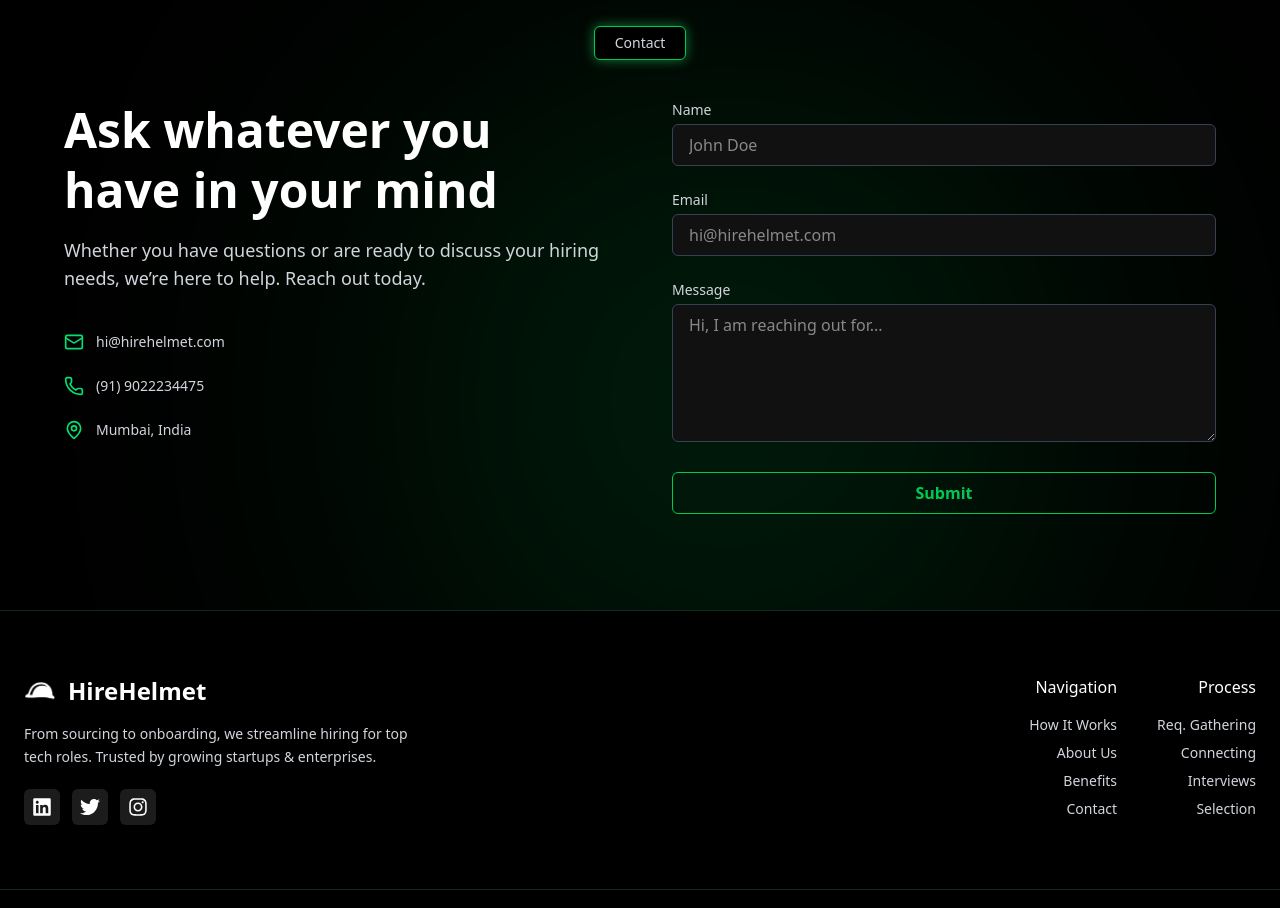
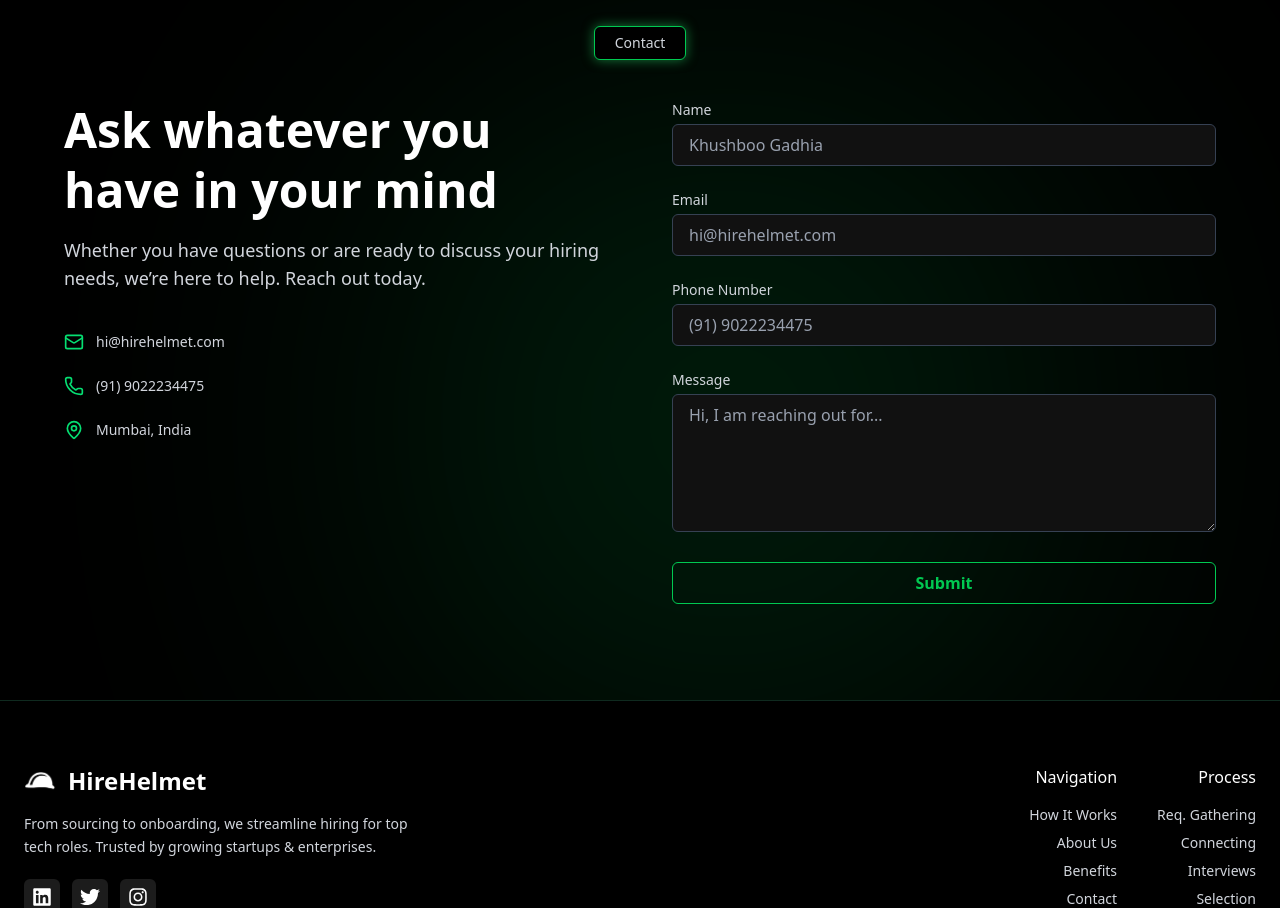
Before and after one commit to bhoomisingh-21/Hr-Recuritment-Website, a React (Vite) app: page / in a window 1280 px wide. Shown: the part 3420-4328 px from the top of the page. Built offline with nearby package versions, Linux system fonts and the light colour scheme; a web font is replaced by a local one.

Commit message:
updated contact page

```diff
--- a/index.html
+++ b/index.html
@@ -12,7 +12,7 @@
     />
 
     <!-- Favicon -->
-    <link rel="icon" type="image/png" href="/assets/favicon.png" />
+    <link rel="icon" type="image/png" href="/assets/Favicon.png" />
   </head>
   <body>
     <div id="root"></div>
--- a/src/Contacts.jsx
+++ b/src/Contacts.jsx
@@ -76,26 +76,39 @@ export default function Contact() {
             <label className="block mb-1 text-sm text-gray-300">Name</label>
             <input
               type="text"
-              placeholder="John Doe"
-              className="w-full bg-[#111111] border border-gray-700 px-4 py-2 rounded-md text-white focus:outline-none focus:ring-2 focus:ring-green-500"
+              placeholder="Khushboo Gadhia"
+              className="w-full bg-[#111111] border border-gray-700 px-4 py-2 rounded-md text-white placeholder-gray-400 focus:outline-none focus:ring-2 focus:ring-green-500"
             />
           </div>
+
           <div>
             <label className="block mb-1 text-sm text-gray-300">Email</label>
             <input
               type="email"
               placeholder="hi@hirehelmet.com"
-              className="w-full bg-[#111111] border border-gray-700 px-4 py-2 rounded-md text-white focus:outline-none focus:ring-2 focus:ring-green-500"
+              className="w-full bg-[#111111] border border-gray-700 px-4 py-2 rounded-md text-white placeholder-gray-400 focus:outline-none focus:ring-2 focus:ring-green-500"
             />
           </div>
+
+          {/* New Phone Number Field */}
+          <div>
+            <label className="block mb-1 text-sm text-gray-300">Phone Number</label>
+            <input
+              type="tel"
+              placeholder="(91) 9022234475"
+              className="w-full bg-[#111111] border border-gray-700 px-4 py-2 rounded-md text-white placeholder-gray-400 focus:outline-none focus:ring-2 focus:ring-green-500"
+            />
+          </div>
+
           <div>
             <label className="block mb-1 text-sm text-gray-300">Message</label>
             <textarea
               rows="5"
               placeholder="Hi, I am reaching out for..."
-              className="w-full bg-[#111111] border border-gray-700 px-4 py-2 rounded-md text-white focus:outline-none focus:ring-2 focus:ring-green-500"
+              className="w-full bg-[#111111] border border-gray-700 px-4 py-2 rounded-md text-white placeholder-gray-400 focus:outline-none focus:ring-2 focus:ring-green-500"
             ></textarea>
           </div>
+
           <button
             type="submit"
             className="w-full border border-green-500 text-green-500 font-semibold py-2 rounded-md
```
Also changed, not shown: public/assets/favicon.png. Lines whose indentation alone changed are shown as unchanged.
